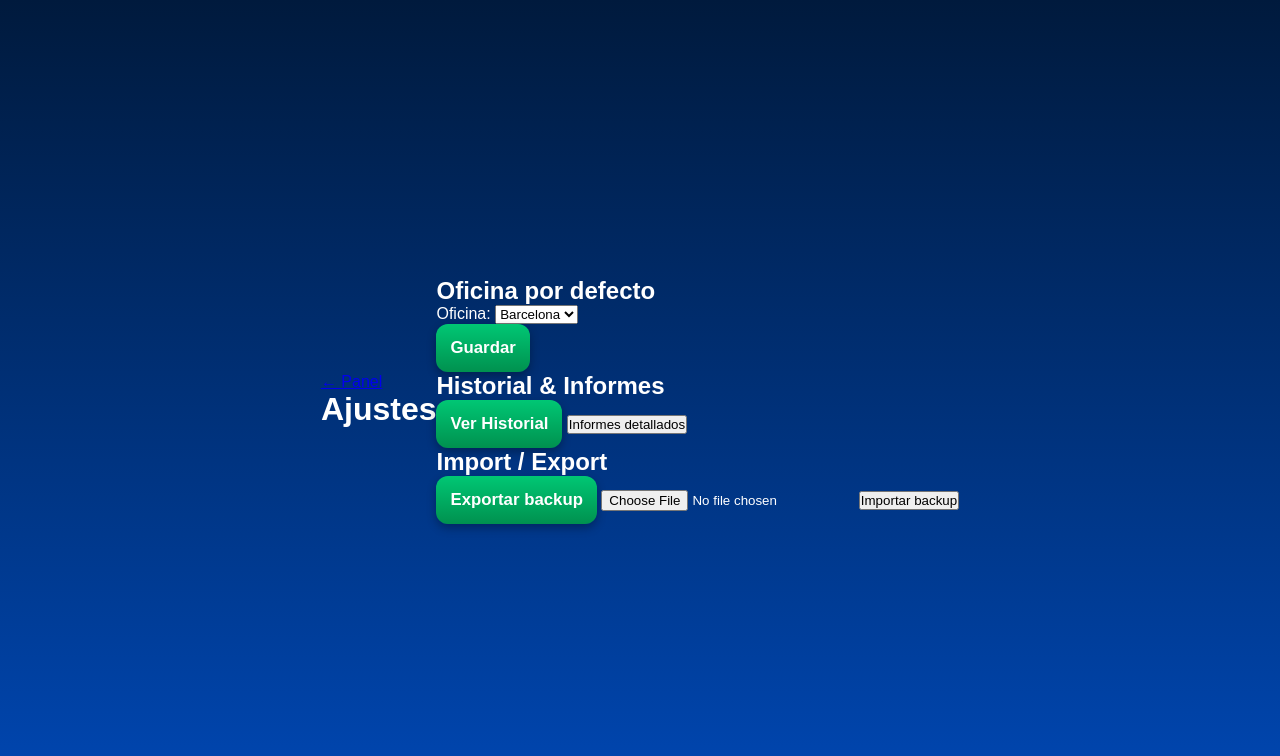
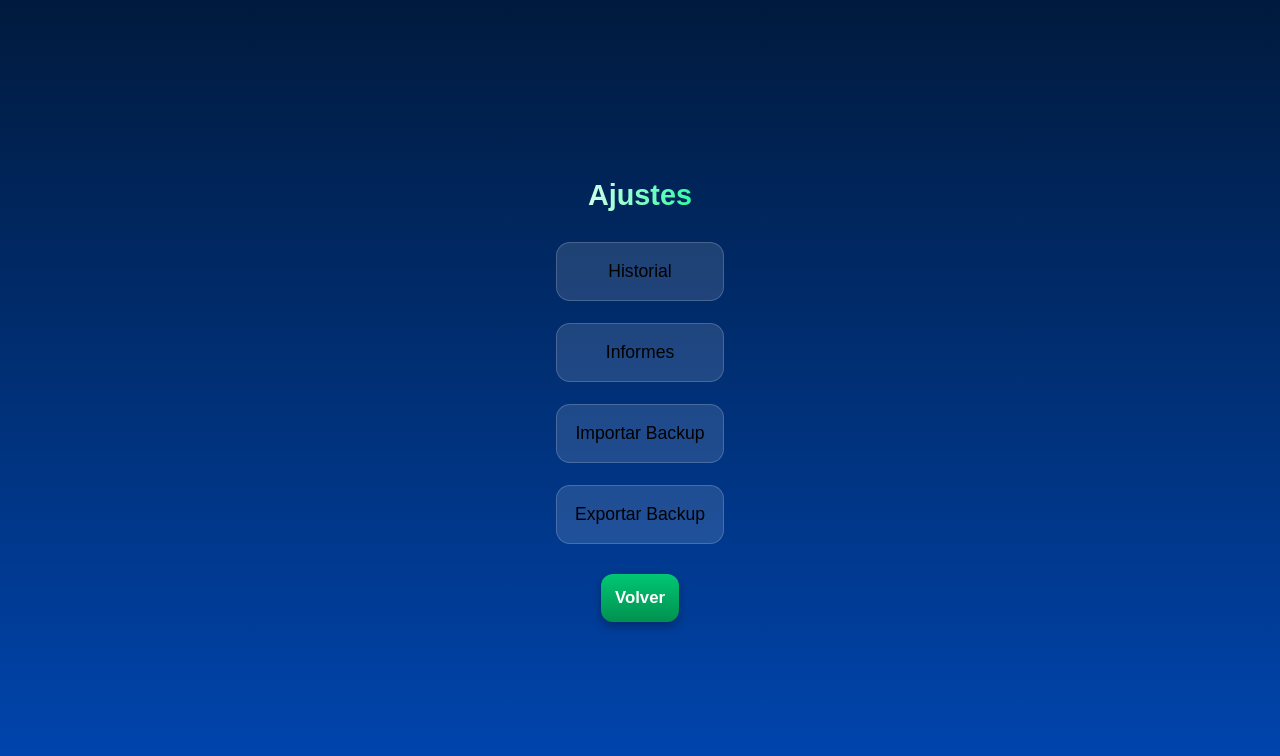
Before and after one commit to berdellon/Eaxy-Group, a plain HTML site: page frontend/ajustes.html in a window 1280 px wide. Drawn offline with Linux system fonts and the light colour scheme.

Commit message:
Update ajustes.html

```diff
--- a/frontend/ajustes.html
+++ b/frontend/ajustes.html
@@ -1,40 +1,29 @@
 <!doctype html>
 <html lang="es">
 <head>
-  <meta charset="utf-8"/><meta name="viewport" content="width=device-width,initial-scale=1"/>
-  <title>Ajustes — Eaxy</title>
+  <meta charset="utf-8">
+  <meta name="viewport" content="width=device-width, initial-scale=1">
+  <title>Ajustes</title>
+
   <link rel="stylesheet" href="static/css/style.css">
+  <script>window.FRONTEND_API_URL='https://eaxy-backend.onrender.com/api'</script>
+  <script src="static/js/app.js" defer></script>
 </head>
+
 <body>
-  <header class="small-header"><a href="home.html">← Panel</a><h1>Ajustes</h1></header>
-  <main class="container">
-    <section class="card">
-      <h2>Oficina por defecto</h2>
-      <form id="settingsForm">
-        <label>Oficina:
-          <select name="oficina" id="oficinaSetting">
-            <option value="Barcelona">Barcelona</option>
-            <option value="Madrid">Madrid</option>
-          </select>
-        </label>
-        <div class="row"><button type="submit" class="btn-metal">Guardar</button></div>
-      </form>
-    </section>
+  <div class="section-wrapper">
 
-    <section class="card">
-      <h2>Historial &amp; Informes</h2>
-      <button id="openHist" class="btn-metal">Ver Historial</button>
-      <button id="openReports" class="btn-ghost">Informes detallados</button>
-    </section>
+    <h1 class="section-title">Ajustes</h1>
 
-    <section class="card">
-      <h2>Import / Export</h2>
-      <button id="btnExportBackup" class="btn-metal">Exportar backup</button>
-      <input id="importFile" type="file" accept=".json" />
-      <button id="btnImport" class="btn-ghost">Importar backup</button>
-    </section>
-  </main>
+    <div class="options-column">
+      <button onclick="goTo('historial.html')" class="option-btn">Historial</button>
+      <button onclick="goTo('informes.html')" class="option-btn">Informes</button>
+      <button onclick="goTo('importar.html')" class="option-btn">Importar Backup</button>
+      <button onclick="goTo('exportar.html')" class="option-btn">Exportar Backup</button>
+    </div>
 
-<script src="static/js/app.js" defer></script>
+    <button onclick="goTo('home.html')" class="btn-metal" style="margin-top:30px">Volver</button>
+
+  </div>
 </body>
 </html>
```
